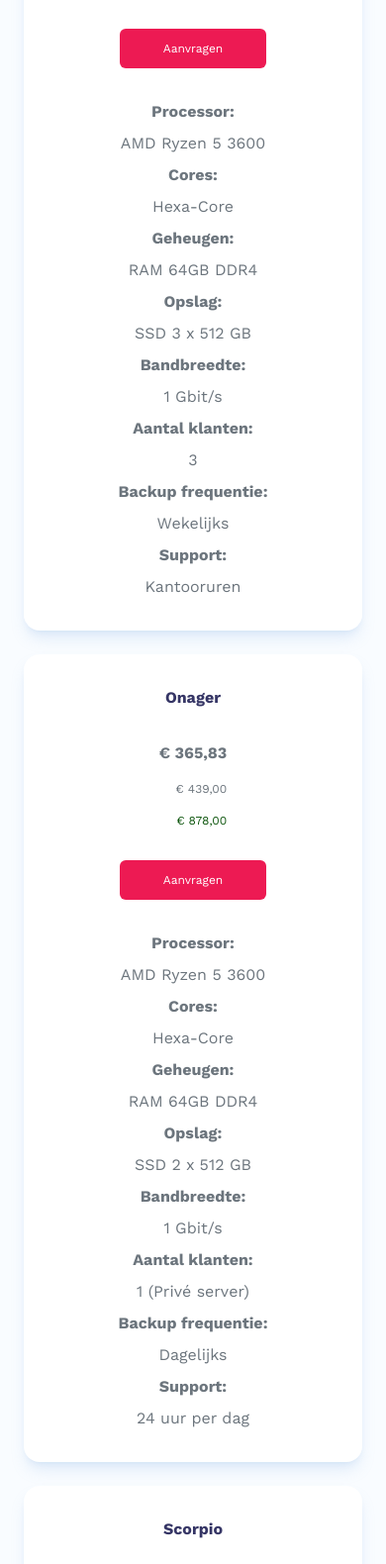
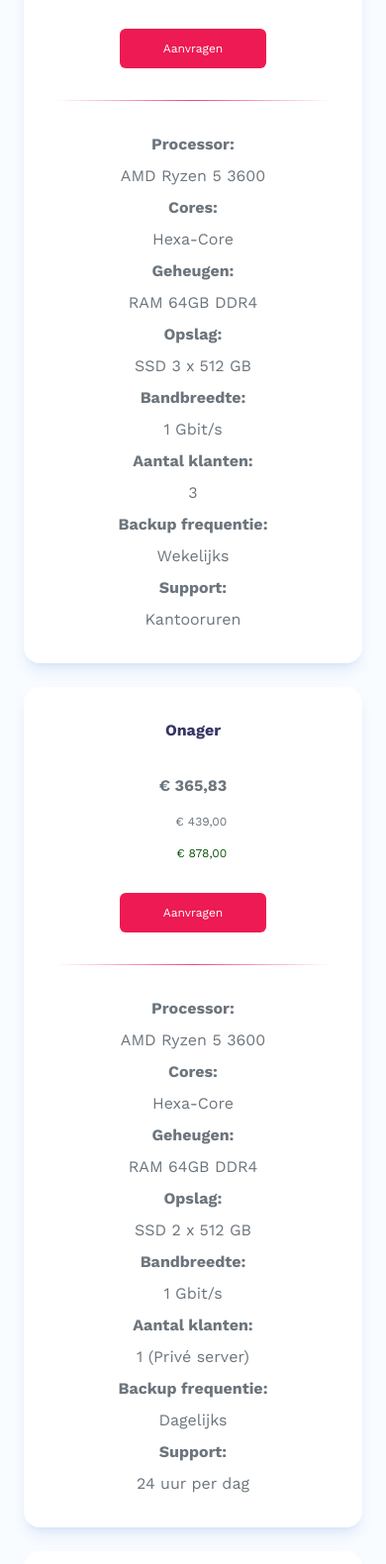
Before and after one commit to IvannaCantelberg/batao_assessment, a website built with webpack: page index.html in a window 390 px wide. Shown: the part 900-2480 px from the top of the page at 99% size. Built offline with nearby package versions, Linux system fonts and the light colour scheme.

Commit message:
Added divider line on tariff cards on mobile view

```diff
--- a/custom.css
+++ b/custom.css
@@ -73,3 +73,7 @@
     padding-left: 8px;
     margin-left: -8px;
 }
+
+.divider-x {
+    @apply w-full h-[1px] border-t-0 bg-transparent bg-gradient-to-r from-transparent via-batao-accent to-transparent opacity-80;
+}
--- a/index.html
+++ b/index.html
@@ -137,7 +137,9 @@
                         </div>
                         <button class="bg-batao-accent text-white text-xs px-11 py-3 rounded-md">Aanvragen</button>
 
-                        <div class="flex flex-col gap-2 items-center xl:hidden block ">
+                        <hr class="block xl:hidden divider-x" />
+
+                        <div class="flex flex-col gap-2 items-center xl:hidden">
                             <p class="text-batao-text text-base font-bold">
                                 Processor:
                             </p>
@@ -206,7 +208,9 @@
                             </p>
                         </div>
                         <button class="bg-batao-accent text-white text-xs px-11 py-3 rounded-md">Aanvragen</button>
-                        <div class="flex flex-col gap-2 items-center xl:hidden block ">
+
+                        <hr class="block xl:hidden divider-x" />
+                        <div class="flex flex-col gap-2 items-center xl:hidden ">
                             <p class="text-batao-text text-base font-bold">
                                 Processor:
                             </p>
@@ -274,7 +278,9 @@
                             </p>
                         </div>
                         <button class="bg-batao-accent text-white text-xs px-11 py-3 rounded-md">Aanvragen</button>
-                        <div class="flex flex-col gap-2 items-center xl:hidden block ">
+
+                        <hr class="block xl:hidden divider-x" />
+                        <div class="flex flex-col gap-2 items-center xl:hidden ">
                             <p class="text-batao-text text-base font-bold">
                                 Processor:
                             </p>
```
Also changed, not shown: styles.css.
